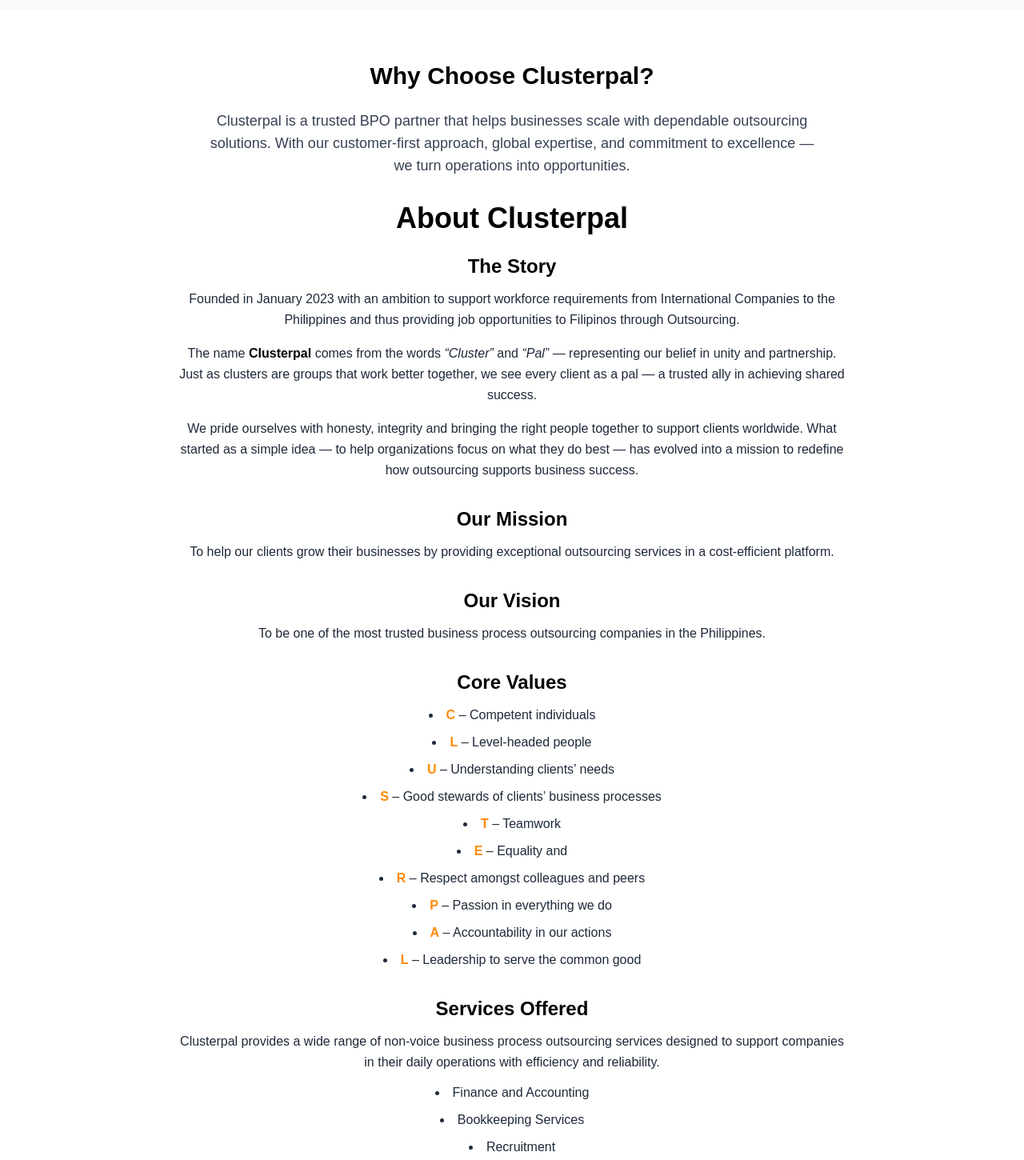
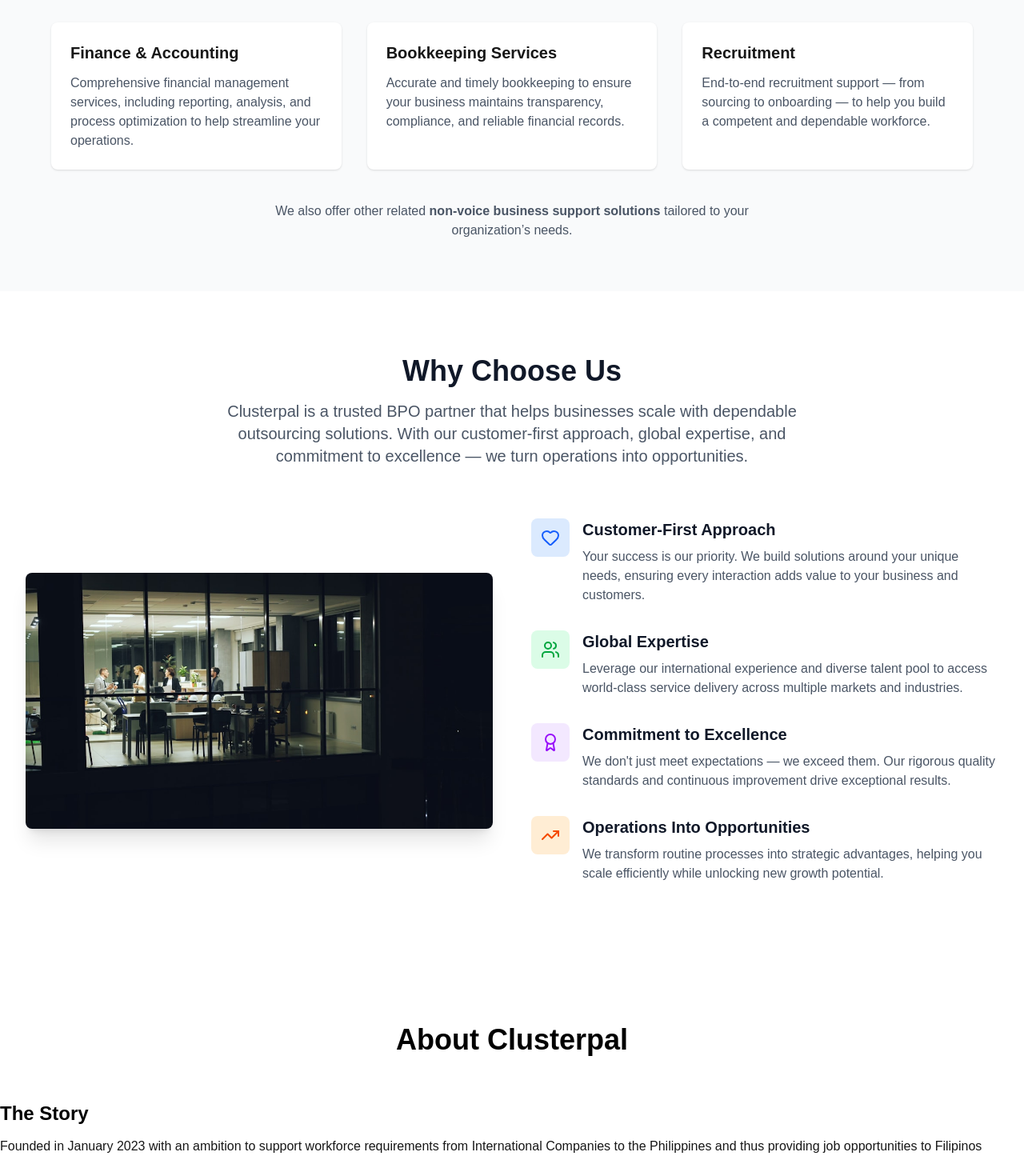
Before and after one commit to Reyuken/clusterpalWebsite, a Next.js app: page / in a window 1280 px wide. Shown: the part 920-2370 px from the top of the page at 80% size. Built offline with nearby package versions, Linux system fonts and the light colour scheme.

Commit message:
modified layout modified navbar design modified landing section and why choose us section

```diff
--- a/src/app/page.js
+++ b/src/app/page.js
@@ -4,13 +4,17 @@
 import Image from "next/image";
 import Link from "next/link";
 import { useEffect, useRef } from "react";
+import {
+  Menu, X, Phone, Mail, MapPin, Headphones, Users,
+  TrendingUp, Award, Shield, Clock, Target, Eye, Heart, Zap
+} from 'lucide-react';
 
 export default function HomePage() {
   const videoRef = useRef(null);
 
   useEffect(() => {
     if (videoRef.current) {
-      videoRef.current.playbackRate = 0.6; // Slow motion (75% of normal speed)
+      videoRef.current.playbackRate = 1; // Slow motion (75% of normal speed)
     }
   }, []);
 
@@ -18,7 +22,7 @@
     <>
       <Navbar />
       {/* Hero Section */}
-      <section id="home" className="relative text-white text-center py-20 px-4 overflow-hidden">
+      <section id="home" className="relative h-screen flex items-center justify-center text-center overflow-hidden">
         {/* Background Video */}
         <video
           ref={videoRef}
@@ -99,23 +103,106 @@
         </p>
       </section>
 
+      {/* Why Choose Us Section */}
+      <section id="why-choose" className="py-20 bg-white">
+        <div className="max-w-7xl mx-auto px-4 sm:px-6 lg:px-8">
+          <div className="text-center mb-16">
+            <h2 className="text-3xl md:text-4xl font-bold text-gray-900 mb-4">
+              Why Choose Us
+            </h2>
+            <p className="text-xl text-gray-600 max-w-3xl mx-auto">
+              Clusterpal is a trusted BPO partner that helps businesses scale with dependable outsourcing solutions. With our customer-first approach, global expertise, and commitment to excellence — we turn operations into opportunities.
+            </p>
+          </div>
 
-      {/* About Section */}
-      <section id="about" className="py-16 px-6 text-center bg-white">
-        <h2 className="text-3xl font-bold text-black mb-6">Why Choose Clusterpal?</h2>
-        <p className="max-w-3xl mx-auto text-gray-700 text-lg">
-          Clusterpal is a trusted BPO partner that helps businesses scale with dependable outsourcing solutions.
-          With our customer-first approach, global expertise, and commitment to excellence — we turn operations into opportunities.
+          <div className="grid md:grid-cols-2 gap-12 items-center mb-16">
+            <div className="relative w-full h-80">
+              <Image
+                src="/images/office.jfif"
+                alt="Office worker consulting with client at desk"
+                fill
+                className="rounded-lg shadow-xl object-cover"
+                priority
+              />
+            </div>
+
+            <div className="space-y-8">
+              <div className="flex gap-4">
+                <div className="flex-shrink-0">
+                  <div className="w-12 h-12 bg-blue-100 rounded-lg flex items-center justify-center">
+                    <Heart className="w-6 h-6 text-blue-600" />
+                  </div>
+                </div>
+                <div>
+                  <h3 className="text-xl font-bold text-gray-900 mb-2">
+                    Customer-First Approach
+                  </h3>
+                  <p className="text-gray-600">
+                    Your success is our priority. We build solutions around your unique needs, ensuring every interaction adds value to your business and customers.
                   </p>
+                </div>
+              </div>
 
+              <div className="flex gap-4">
+                <div className="flex-shrink-0">
+                  <div className="w-12 h-12 bg-green-100 rounded-lg flex items-center justify-center">
+                    <Users className="w-6 h-6 text-green-600" />
+                  </div>
+                </div>
+                <div>
+                  <h3 className="text-xl font-bold text-gray-900 mb-2">
+                    Global Expertise
+                  </h3>
+                  <p className="text-gray-600">
+                    Leverage our international experience and diverse talent pool to access world-class service delivery across multiple markets and industries.
+                  </p>
+                </div>
+              </div>
+
+              <div className="flex gap-4">
+                <div className="flex-shrink-0">
+                  <div className="w-12 h-12 bg-purple-100 rounded-lg flex items-center justify-center">
+                    <Award className="w-6 h-6 text-purple-600" />
+                  </div>
+                </div>
+                <div>
+                  <h3 className="text-xl font-bold text-gray-900 mb-2">
+                    Commitment to Excellence
+                  </h3>
+                  <p className="text-gray-600">
+                    We don't just meet expectations — we exceed them. Our rigorous quality standards and continuous improvement drive exceptional results.
+                  </p>
+                </div>
+              </div>
+
+              <div className="flex gap-4">
+                <div className="flex-shrink-0">
+                  <div className="w-12 h-12 bg-orange-100 rounded-lg flex items-center justify-center">
+                    <TrendingUp className="w-6 h-6 text-orange-600" />
+                  </div>
+                </div>
+                <div>
+                  <h3 className="text-xl font-bold text-gray-900 mb-2">
+                    Operations Into Opportunities
+                  </h3>
+                  <p className="text-gray-600">
+                    We transform routine processes into strategic advantages, helping you scale efficiently while unlocking new growth potential.
+                  </p>
+                </div>
+              </div>
+            </div>
+          </div>
+        </div>
+      </section>
+
+      {/* The Story */}
+      <section className="mb-8 transition-transform duration-500 hover:-translate-y-2">
         <div className="p-8 max-w-4xl mx-auto text-gray-800">
         {/* Header */}
           <h1 className="text-4xl font-bold text-black mb-6 text-center">
             About Clusterpal
           </h1>
-
-          {/* The Story */}
-          <section className="mb-8 transition-transform duration-500 hover:-translate-y-2">
+        </div>
         <h2 className="text-2xl font-semibold text-black mb-3">The Story</h2>
         <p className="leading-relaxed mb-4">
           Founded in January 2023 with an ambition to support workforce requirements from International Companies to the Philippines and thus providing job opportunities to Filipinos through Outsourcing.
@@ -167,27 +254,11 @@
         </ul>
       </section>
 
-          {/* Services Offered */}
-          <section className="mb-8 transition-transform duration-500 hover:-translate-y-2">
-            <h2 className="text-2xl font-semibold text-black mb-3">Services Offered</h2>
-            <p className="leading-relaxed mb-3">
-              Clusterpal provides a wide range of non-voice business process outsourcing services
-              designed to support companies in their daily operations with efficiency and reliability.
-            </p>
-            <ul className="list-disc list-inside leading-relaxed space-y-2">
-              <li>Finance and Accounting</li>
-              <li>Bookkeeping Services</li>
-              <li>Recruitment</li>
-              <li>And other related non-voice support solutions</li>
-            </ul>
-          </section>
-
       {/* Closing Quote */}
       <p className="text-gray-600 italic text-center mt-10">
         Empowering businesses. Enabling people. Elevating performance.
       </p>
-        </div>
-      </section>
+
 
       {/* Call to Action */}
       <section id="contact" className="bg-gradient-to-r from-red-900 to-red-950 text-white py-12 px-8">
--- a/src/components/Navbar.js
+++ b/src/components/Navbar.js
@@ -9,15 +9,15 @@
   const [isOpen, setIsOpen] = useState(false);
 
   return (
-    <nav className="bg-red-950 shadow-md p-4 flex justify-between items-center relative bg-opacity-50">
+    <nav className="fixed top-0 left-0 right-0 bg-red-950/95 shadow-md p-4 flex justify-between items-center z-50">
 
       {/* Logo → real route, so Link is OK */}
       <Link href="/" className="flex items-center space-x-2">
         <Image
           src="/images/clusterpalLogo.png"
           alt="ClusterPal Logo"
-          width={60}
-          height={60}
+          width={70}
+          height={70}
           priority
         />
         <span
@@ -30,10 +30,10 @@
 
       {/* Desktop Links (ANCHORS, not Link) */}
       <div className="hidden md:flex space-x-4">
-        <a href="#home" className="text-orange-400 hover:text-blue-600">Home</a>
-        <a href="#services" className="text-orange-400 hover:text-blue-600">Services</a>
-        <a href="#about" className="text-orange-400 hover:text-blue-600">About</a>
-        <a href="#contact" className="text-orange-400 hover:text-blue-600">Contact</a>
+        <a href="#home" className="text-orange-400 hover:text-opacity-90 hover:text-orange-600 hover:scale-110 transition-colors duration-200">Home</a>
+        <a href="#services" className="text-orange-400 hover:text-opacity-90 hover:text-orange-600 hover:scale-110 transition-colors duration-200">Services</a>
+        <a href="#about" className="text-orange-400 hover:text-opacity-90 hover:text-orange-600 hover:scale-110 transition-colors duration-200">About</a>
+        <a href="#contact" className="text-orange-400 hover:text-opacity-90 hover:text-orange-600 hover:scale-110 transition-colors duration-200">Contact</a>
       </div>
 
       {/* Hamburger */}
@@ -46,13 +46,38 @@
 
       {/* Mobile Menu */}
       {isOpen && (
-        <div className="absolute top-16 left-0 w-full bg-white shadow-md flex flex-col items-center space-y-3 py-4 md:hidden z-50">
-          <a href="#home" onClick={() => setIsOpen(false)}>Home</a>
-          <a href="#services" onClick={() => setIsOpen(false)}>Services</a>
-          <a href="#about" onClick={() => setIsOpen(false)}>About</a>
-          <a href="#contact" onClick={() => setIsOpen(false)}>Contact</a>
+        <div className="absolute top-16 right-4 w-30 bg-gray-100/95 backdrop-blur-md shadow-md flex flex-col items-center space-y-3 py-4 px-4 md:hidden z-50 rounded-lg">
+          <a
+            href="#home"
+            onClick={() => setIsOpen(false)}
+            className="text-gray-800 hover:text-gray-900 hover:scale-105 transition-transform duration-200"
+          >
+            Home
+          </a>
+          <a
+            href="#services"
+            onClick={() => setIsOpen(false)}
+            className="text-gray-800 hover:text-gray-900 hover:scale-105 transition-transform duration-200"
+          >
+            Services
+          </a>
+          <a
+            href="#about"
+            onClick={() => setIsOpen(false)}
+            className="text-gray-800 hover:text-gray-900 hover:scale-105 transition-transform duration-200"
+          >
+            About
+          </a>
+          <a
+            href="#contact"
+            onClick={() => setIsOpen(false)}
+            className="text-gray-800 hover:text-gray-900 hover:scale-105 transition-transform duration-200"
+          >
+            Contact
+          </a>
         </div>
       )}
+
     </nav>
   );
 }
```
Also changed, not shown: public/images/office.jfif (added). Lines whose indentation alone changed are shown as unchanged.
